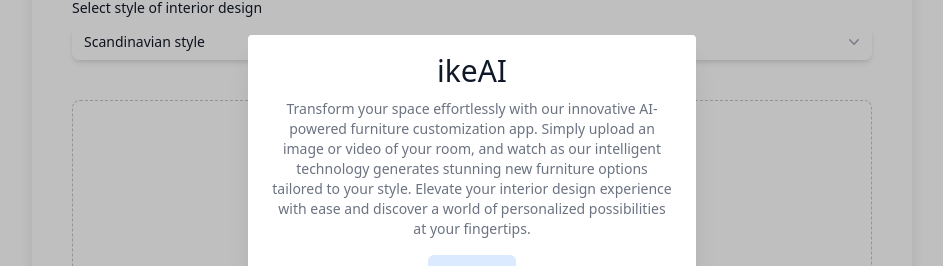
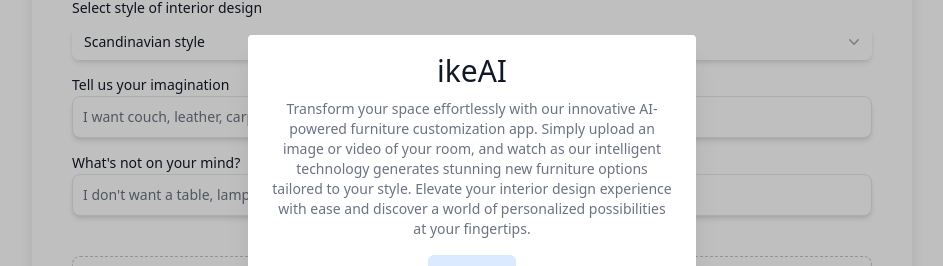
Before and after one commit to mh7x/ikeai-frontend, a React (Create React App) app: page / in a window 1280 px wide. Shown: the part 224-490 px from the top of the page, without its empty margins (168-1111 px from the left). Built offline with nearby package versions, Linux system fonts and the light colour scheme.

Commit message:
Selection and prompt inputs added.

```diff
--- a/src/App.js
+++ b/src/App.js
@@ -8,6 +8,7 @@
 import Button from './UI/Button';
 import FileUpload from './Components/FileUpload';
 import SelectAutocomplete from './Components/SelectAutocomplete';
+import Prompt from './Components/Prompt';
 import Modal from './Components/Modal';
 import ImageSwiper from './Components/ImageSwiper';
 import InitialImagePreview from './Components/InitialImagePreview';
@@ -21,6 +22,9 @@
     const [pooling, setPooling] = useState(false);
     const [taskId, setTaskId] = useState('');
     const [generatedImages, setGeneratedImages] = useState(null);
+    const [selectedStyle, setSelectedStyle] = useState({id: 1, name: 'Scandinavian style'});
+    const [positivePrompt, setPositivePrompt] = useState('');
+    const [negativePrompt, setNegativePrompt] = useState('');
 
     const url = 'http://localhost:8000';
 
@@ -71,7 +75,24 @@
                 <div className="text-xl font-light text-gray-600 mt-3">Personalize, Visualize, Transform: <span className="font-bold">Your Space, Reimagined.</span></div>
             </div>
             <ContentBox>
-                <SelectAutocomplete />
+                <SelectAutocomplete
+                    selected={selectedStyle}
+                    setSelected={setSelectedStyle}
+                />
+                <Prompt
+                    title="Tell us your imagination"
+                    placeholder="I want couch, leather, carpet..."
+                    style="border-gray-200 ring-gray-200 focus:ring-green-500 focus:border-green-500"
+                    value = {positivePrompt}
+                    onChange = {setPositivePrompt}
+                    />
+                <Prompt
+                    title="What's not on your mind?"
+                    placeholder="I don't want a table, lamp, or a chair..."
+                    style="border-gray-200 ring-gray-200 focus:ring-red-500 focus:border-red-500"
+                    value = {negativePrompt}
+                    onChange = {setNegativePrompt}
+                />
                 {uploadedImage == null &&
                     <FileUpload
                     onFileUpload={handleFileUpload}
--- /dev/null
+++ b/src/Components/Prompt.jsx
@@ -0,0 +1,16 @@
+export default function Prompt({ title, style, placeholder, value, onChange }) {
+    return (
+        <>
+            <form>
+                <div class="mt-3">
+                    <div>
+                        <label for="first_name" class="mb-2 text-sm font-medium text-gray-900">{title}</label>
+                        <input type="text" id="first_name" class={"bg-white border text-sm rounded-lg block w-full p-2.5 shadow-md" + " " + style}
+                            placeholder={placeholder} required value={value} onChange={e => onChange(e.target.value)}
+                        />
+                    </div>
+                </div>
+            </form>
+        </>
+    )
+}
--- a/src/Components/SelectAutocomplete.js
+++ b/src/Components/SelectAutocomplete.js
@@ -7,7 +7,7 @@
   { id: 2, name: 'Japandi style' },
   { id: 3, name: 'Boho style' },
   { id: 4, name: 'Mediteranian style' },
-  { id: 5, name: 'Country house' },
+  { id: 5, name: 'Country house style' },
   { id: 6, name: 'Midcentury style' },
   { id: 7, name: 'Industrial style' },
   { id: 8, name: 'Bauhaus style' },
@@ -15,8 +15,7 @@
   { id: 10, name: 'Traditional style' },
 ]
 
-export default function Example() {
-  const [selected, setSelected] = useState(designs[0])
+export default function Example({ selected, setSelected }) {
   const [query, setQuery] = useState('')
 
   const filtereddesigns =
```
